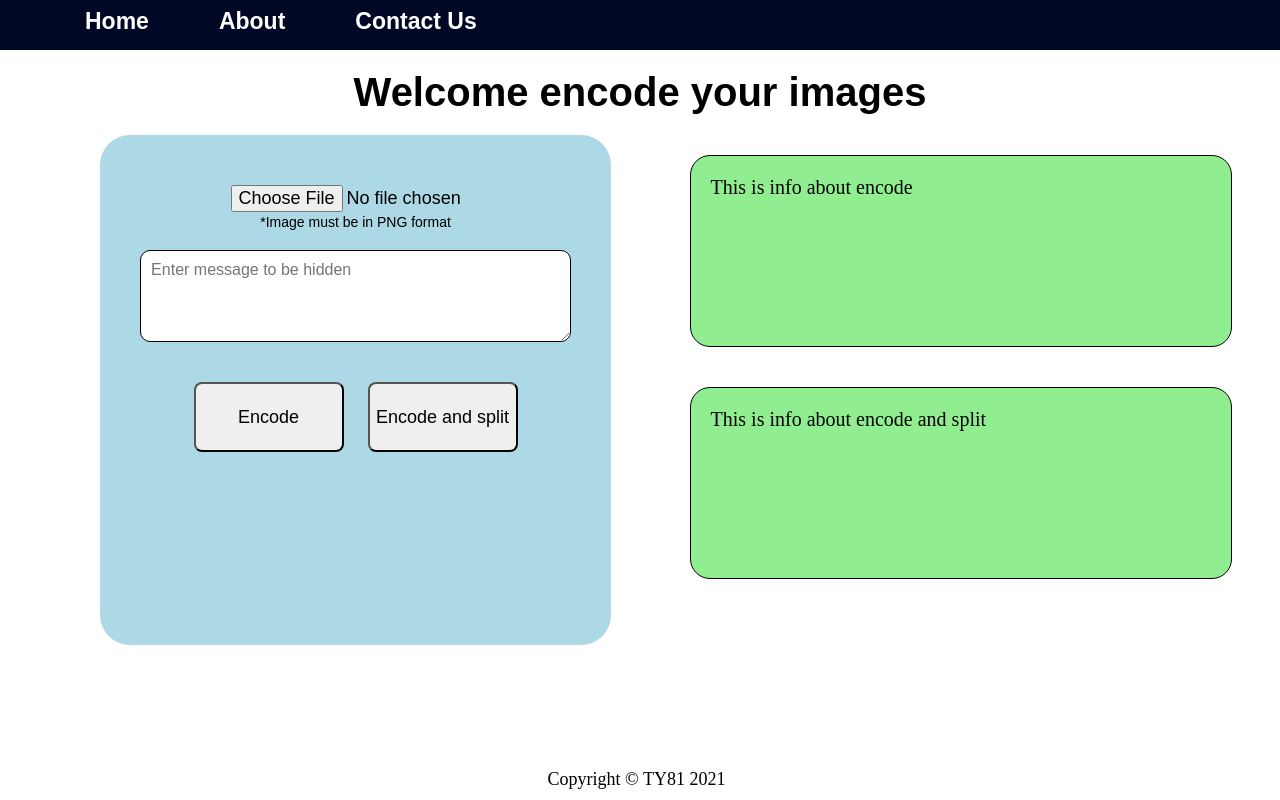
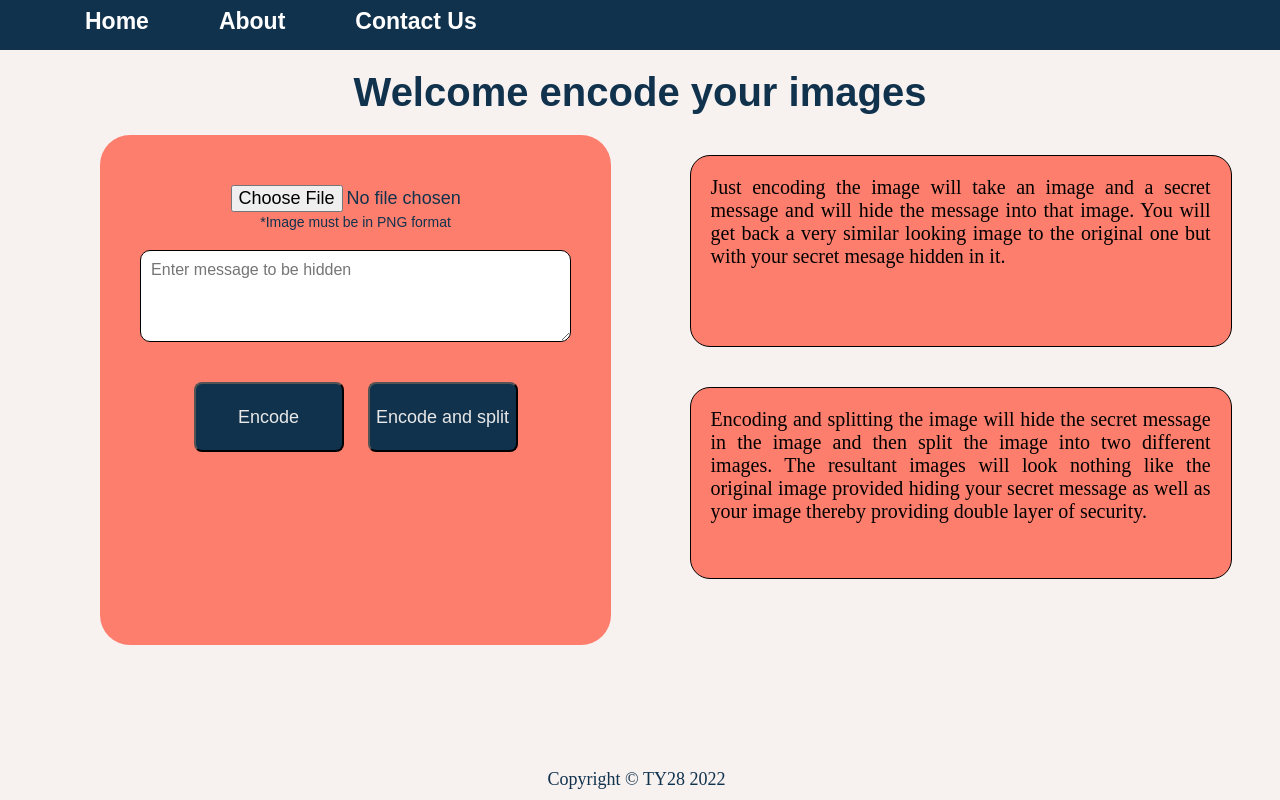
Before and after one commit to rohitsingh0210/steganography-backend, a Flask app: page /encode in a window 1280 px wide. Run offline with Flask 2, Linux system fonts and the light colour scheme.

Commit message:
final changes

```diff
--- a/app.py
+++ b/app.py
@@ -108,8 +108,7 @@ def decode_message_with_split():
 		filename2 = secure_filename(file2.filename)
 		print(os.path.join(app.config['UPLOAD_FOLDER'], filename))
 		decoded_message = decodeSplit(file, file2)
-
-		return decoded_message
+		return '<h1>'+decoded_message+'</h1>'
 
 @app.route('/encode/<name>')
 def download_file(name):
--- a/static/css/style.css
+++ b/static/css/style.css
@@ -1,13 +1,18 @@
 *{
     margin: 0;
     padding: 0;
+}
+body{
+    background-color: #f7f1f0;
+    color: #11324D;
 }
 
 .navbar{
     width: 100%;
     height: 50px;
-    background-color: rgb(1, 8, 37);
-    color: white;
+    /* background-color: rgb(1, 8, 37); */
+    background-color: #11324D;
+    color: #E8E8E8;
     padding: auto;
 }
 .navbar ul{
@@ -42,7 +47,8 @@
 
 /* ------------------------------------------form--------------------------------------------------------- */
 .file-picker-form{
-    background-color: lightblue;
+    /* background-color: lightblue; */
+    background-color: #FE7E6D;
     height: 450px;
     width: 40%;
     border-radius: 30px;
@@ -64,7 +70,8 @@
     border-radius: 8px;
     margin: 20px 10px;
     font-size: 18px;
-
+    background-color: #11324D;
+    color: #E8E8E8;
 }
 
 .message{
@@ -95,7 +102,7 @@
     margin-left: 30px;
 }
 .card{
-    background-color: lightgreen;
+    /* background-color: lightgreen; */
     width: 500px;
     height: 150px;
     border-radius: 20px;
@@ -103,6 +110,9 @@
     margin: 20px 0;
     padding: 20px;
     font-size: 20px;
+    background-color: #FE7E6D;
+    color: black;
+    text-align: justify;
 }
 
 /* ---------------------------------------------------footer--------------------------------------------------- */
--- a/static/css/styleDecode.css
+++ b/static/css/styleDecode.css
@@ -1,6 +1,6 @@
 /* ------------------------------------------form--------------------------------------------------------- */
 .file-picker-form{
-    background-color: lightblue;
+    background-color: #FE7E6D;
     height: 400px;
     width: 70%;
     border-radius: 30px;
--- a/static/css/styleDecodeWithSplit.css
+++ b/static/css/styleDecodeWithSplit.css
@@ -1,6 +1,6 @@
 /* ------------------------------------------form--------------------------------------------------------- */
 .file-picker-form{
-    background-color: lightblue;
+    background-color: #FE7E6D;
     height: 400px;
     width: 70%;
     border-radius: 30px;
--- a/static/css/styleIndex.css
+++ b/static/css/styleIndex.css
@@ -3,17 +3,19 @@
 }
 .buttons{
     text-align: center;
+    cursor: pointer;
 }
 
 .buttons button{
     width: 420px;
     height: 250px;
-    background-color: rgb(255, 110, 132);
+    background-color: #FE7E6D;
     border-radius: 30px;
     margin: 30px;
     font-size: 30px;
     padding: 25px;
     padding-top: 0;
+    cursor: pointer;
 }
 
 .info{
--- a/templates/decode.html
+++ b/templates/decode.html
@@ -26,7 +26,7 @@
         <p id="info">Upload the image with a hidden message in it to extract the message</p>
     </form>
 
-    <footer>Copyright &copy; TY81 2021</footer>
+    <footer>Copyright &copy; TY28 2022</footer>
 
 </body>
 </html>
--- a/templates/decodeWithSplit.html
+++ b/templates/decodeWithSplit.html
@@ -24,10 +24,10 @@
         <input class="file-picker" type="file" name="file2">
         <p>*Image must be in PNG format. Select all the images.</p>
         <button>Decode</button>
-        <p id="info">Upload the image with a hidden message in it to extract the message</p>
+        <p id="info">Upload the two images which are obtained after splitting an image with hidden message in it</p>
     </form>
 
-    <footer>Copyright &copy; TY81 2021</footer>
+    <footer>Copyright &copy; TY28 2022</footer>
 
 </body>
 </html>
--- a/templates/encode.html
+++ b/templates/encode.html
@@ -31,12 +31,16 @@
         </form>
 
         <div class="card-panel">
-            <div class="card">This is info about encode</div>
-            <div class="card">This is info about encode and split</div>
+            <div class="card">
+                Just encoding the image will take an image and a secret message and will hide the message into that image. You will get back a very similar looking image to the original one but with your secret mesage hidden in it.
+            </div>
+            <div class="card">
+                Encoding and splitting the image will hide the secret message in the image and then split the image into two different images. The resultant images will look nothing like the original image provided hiding your secret message as well as your image thereby providing double layer of security.
+            </div>
         </div>
     </div>
 
-    <footer>Copyright &copy; TY81 2021</footer>
+    <footer>Copyright &copy; TY28 2022</footer>
 
     <script src="../static/js/encode.js"></script>
 </body>
--- a/templates/index.html
+++ b/templates/index.html
@@ -30,12 +30,13 @@
             </button>
         </a>
         <a href="/decodeWithSplit">
+        <!-- <a> -->
             <button>Decode a split image <br>
                 <p class="info">Restore the original image from the split images and extract the hidden message</p>
             </button>
         </a>
     </div>
 
-    <footer>Copyright &copy; TY81 2021</footer>
+    <footer>Copyright &copy; TY28 2022</footer>
 </body>
 </html>
```
Also changed, not shown: cat.png (deleted), static/encoded_files/encoded_enc_tmp.png (deleted), static/encoded_files/encoded_enc_trial.png (deleted), static/encoded_files/encoded_key_trial.png (deleted), static/encoded_files/encoded_tmp.png (deleted), static/encoded_files/encoded_trial.png (deleted), 1 other file.
